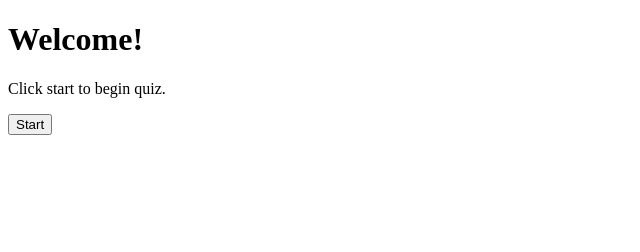
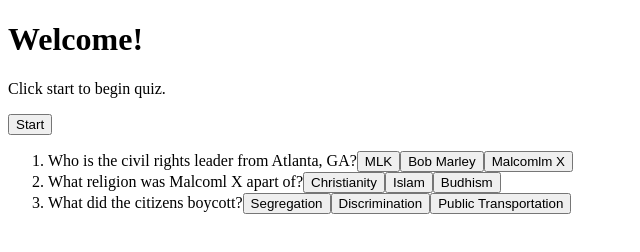
Before and after one commit to Nephew20/Black-History-Quiz, a plain HTML site: page index.html in a window 1280 px wide. Shown: the whole page, without its empty margins (0-640 px from the left). Drawn offline with Linux system fonts and the light colour scheme.

Commit message:
skeleton of multiple choice questions

```diff
--- a/assets/script.js
+++ b/assets/script.js
@@ -0,0 +1,36 @@
+var containerEl = document.querySelector('#container');
+var questionsContainer = document.createElement('ol');
+
+var multiChoice = [
+    {
+        question: "Who is the civil rights leader from Atlanta, GA?",
+        ans: ["MLK", "Bob Marley", "Malcomlm X"]
+    },
+    {
+        question: "What religion was Malcoml X apart of?",
+        ans: ["Christianity", "Islam", "Budhism"]
+    },
+    {
+        question: "What did the citizens boycott?",
+        ans: ["Segregation", "Discrimination", "Public Transportation"]
+    }
+]
+
+console.log(multiChoice[1].question)
+
+for (i = 0; i < multiChoice.length; i++) {
+    // Creates the question element for each question in the array
+    const questionsEl = document.createElement('li');
+    questionsEl.textContent = multiChoice[i].question
+
+    for (x=0; x<multiChoice[i].ans.length; x++) {
+     const answersEl = document.createElement('button')
+     answersEl.textContent = multiChoice[i].ans[x]
+     questionsEl.appendChild(answersEl)
+    }
+
+    questionsContainer.appendChild(questionsEl)
+
+}
+
+containerEl.appendChild(questionsContainer)
--- a/index.html
+++ b/index.html
@@ -12,6 +12,11 @@
     <h1>Welcome!</h1>
     <p>Click start to begin quiz.</p>
     <button class="begin">Start</button>
+
+    <div id="container">
+
+    </div>
 </body>
 
+<script src="./assets/script.js"></script>
 </html>
```
